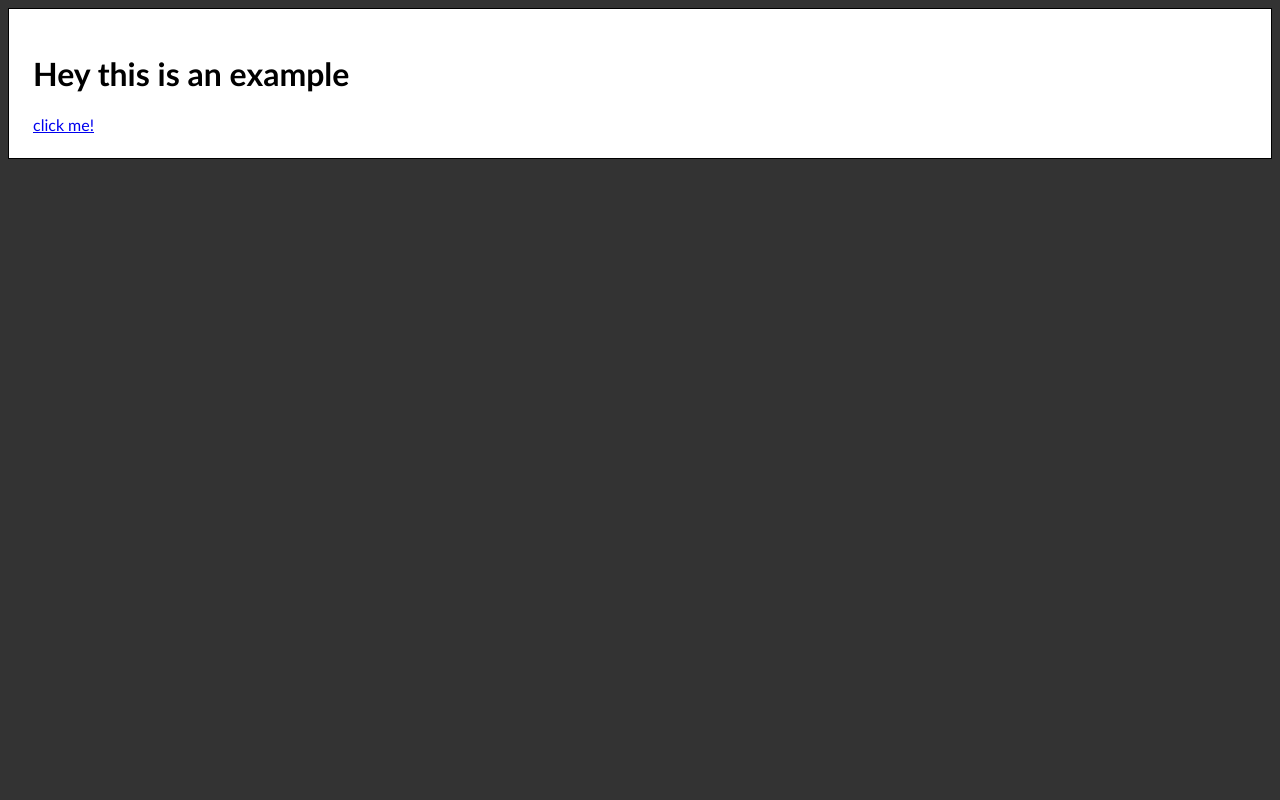
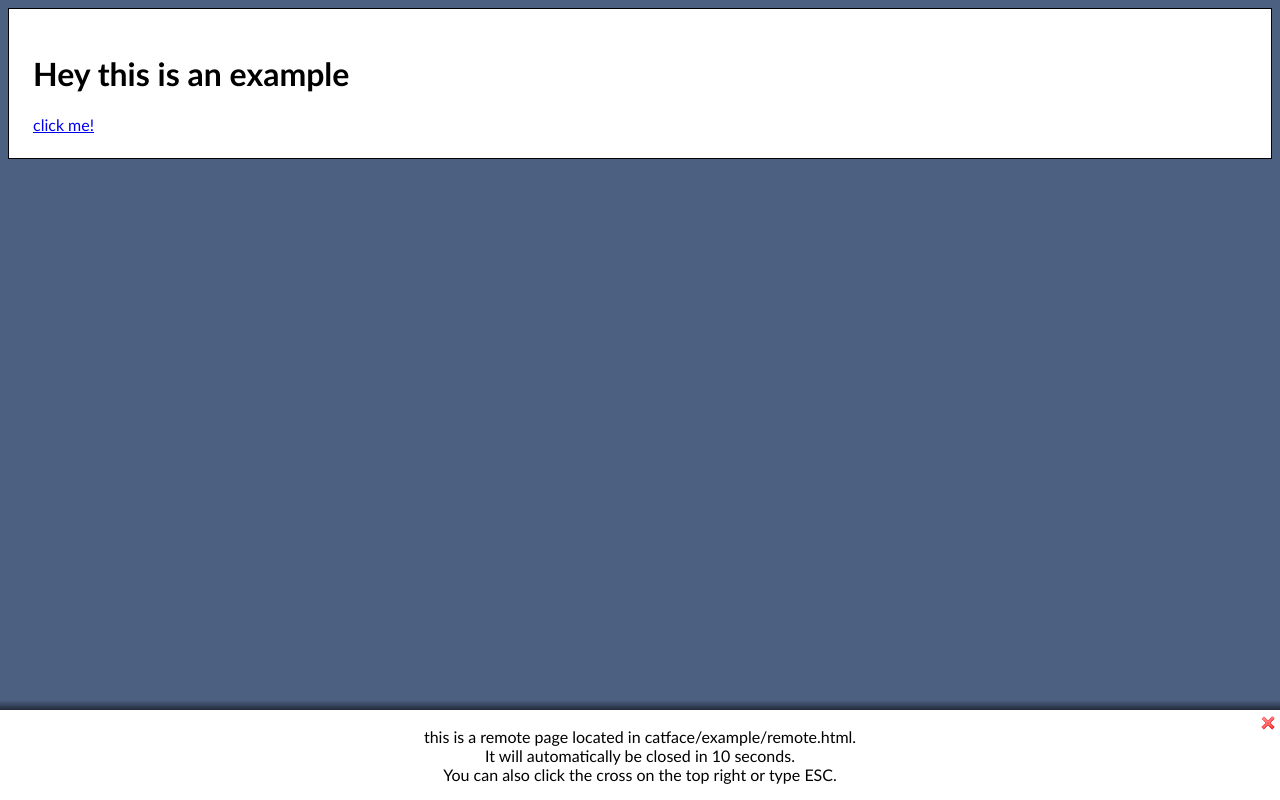
Before and after one commit to jney/catface, a plain HTML site: page example/index.html in a window 1280 px wide. Drawn offline with nearby package versions, Linux system fonts and the light colour scheme.

Commit message:
autoloading example added

```diff
--- a/example/index.html
+++ b/example/index.html
@@ -5,6 +5,15 @@
     <script type="text/javascript" src="../catface.js"></script>
     <script type="text/javascript">
       $(document).ready(function($) {
+        $.catface(function() {
+            $.get('./remote.html', function(data) {
+                $.catface(data, {
+                  loadingImage:'../images/loading.gif',
+                  closeImage:'../images/close.png',
+                  time:10
+                });
+            });
+        });
         $('a[rel*=catface]').catface({
           loadingImage:'../images/loading.gif',
           closeImage:'../images/close.png',
@@ -16,7 +25,7 @@
     <title>catface example</title>
     <meta http-equiv="Content-Type" content="text/html; charset=UTF-8" />
   </head>
-  <body style='background-color:#333;font-family:Trebuchet MS;'>
+  <body style='background-color:#4C6081;font-family:Trebuchet MS;'>
     <div style="background:#fff;border:1px   solid #000;padding:1.5em;">
       <h1>Hey this is an example</h1>
       <a href='./remote.html' rel='catface'>click me!</a>
```
